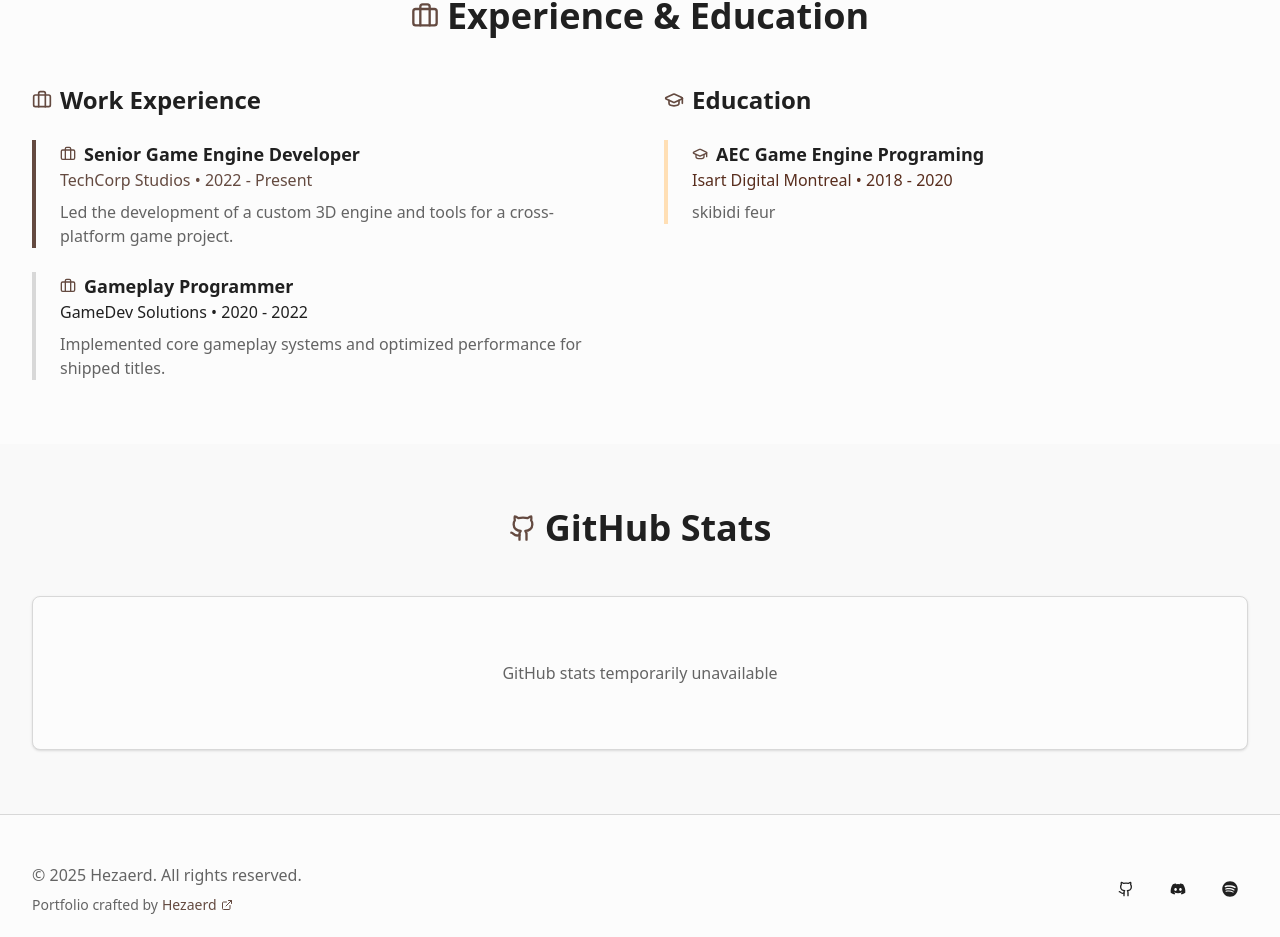
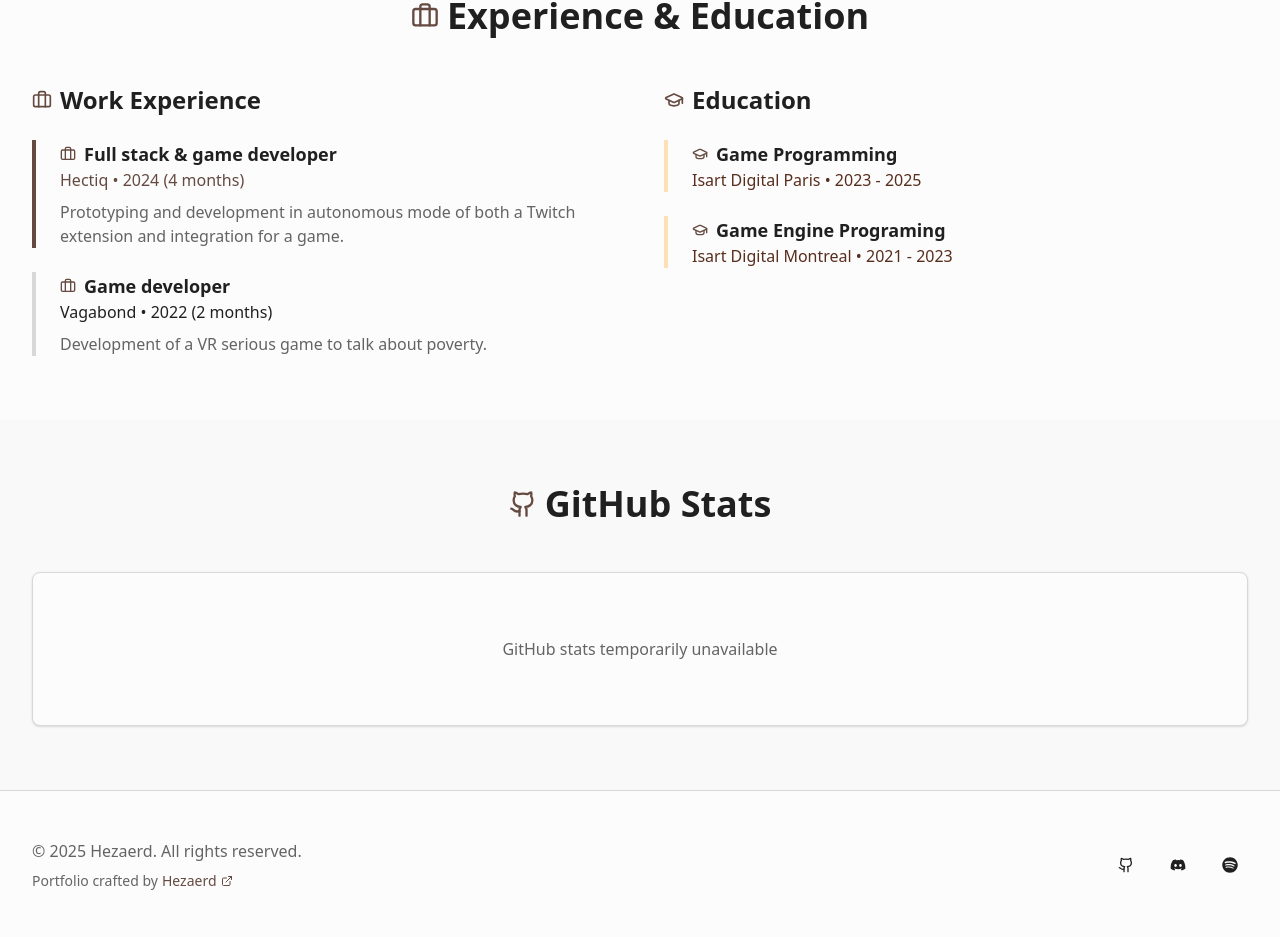
Before and after one commit to Hezaerd/hezaerd.com, a Next.js app: page / in a window 1280 px wide. Shown: the part 2184-3121 px from the top of the page. Built offline with nearby package versions, Linux system fonts and the light colour scheme; no server answers.

Commit message:
feat: update experiences

```diff
--- a/src/data/experience.ts
+++ b/src/data/experience.ts
@@ -15,28 +15,32 @@ export interface Education {
 
 export const workExperience: WorkExperience[] = [
 	{
-		title: "Senior Game Engine Developer",
-		company: "TechCorp Studios",
-		period: "2022 - Present",
-		description:
-			"Led the development of a custom 3D engine and tools for a cross-platform game project.",
+		title: "Full stack & game developer",
+		company: "Hectiq",
+		period: "2024 (4 months)",
+		description: "Prototyping and development in autonomous mode of both a Twitch extension and integration for a game.",
 		color: "primary",
 	},
 	{
-		title: "Gameplay Programmer",
-		company: "GameDev Solutions",
-		period: "2020 - 2022",
-		description:
-			"Implemented core gameplay systems and optimized performance for shipped titles.",
+		title: "Game developer",
+		company: "Vagabond",
+		period: "2022 (2 months)",
+		description: "Development of a VR serious game to talk about poverty.",
 		color: "accent",
 	},
 ];
 
 export const education: Education[] = [
+    {
+        degree: "Game Programming",
+        school: "Isart Digital Paris",
+        period: "2023 - 2025",
+        description: ""
+    },
 	{
-		degree: "AEC Game Engine Programing",
+		degree: "Game Engine Programing",
 		school: "Isart Digital Montreal",
-		period: "2018 - 2020",
-		description: "skibidi feur",
+		period: "2021 - 2023",
+		description: "",
 	},
 ];
```
